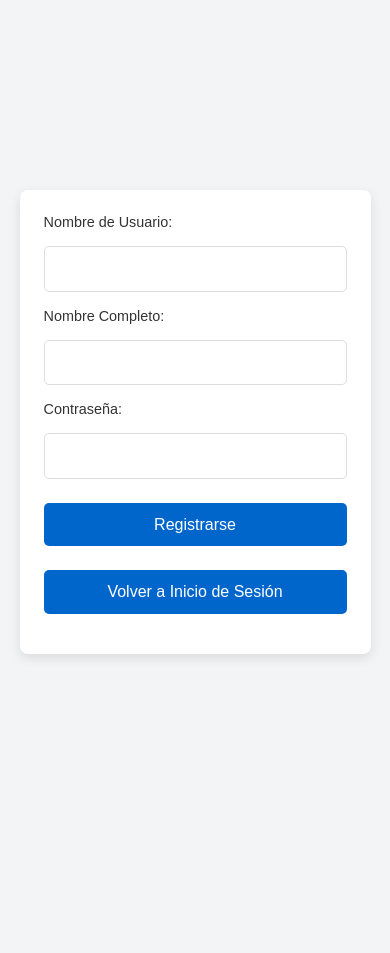
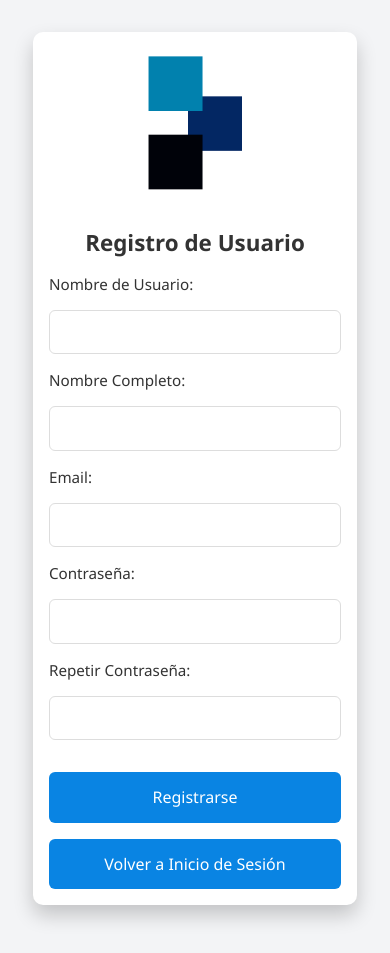
Before and after one commit to Dmasc67/AA02.-Actividad-Foro-DHC-SMM, a PHP site: page /registro.php in a window 390 px wide. Before the commit the page ends 658 px from the top, so only its background shows below. Run offline with PHP 8.4, Linux system fonts and the light colour scheme.

Commit message:
registro

```diff
--- a/index.php
+++ b/index.php
@@ -7,7 +7,7 @@
 <head>
     <meta charset="UTF-8">
     <meta name="viewport" content="width=device-width, initial-scale=1.0">
-    <title>Login - ChatPro</title>
+    <title>Login - ForoPro</title>
     <link rel="stylesheet" href="styles/styles.css">
     <link rel="icon" href="img/Ico Imagotipo.ico" type="image/x-icon">
 </head>
--- a/registro.php
+++ b/registro.php
@@ -6,46 +6,81 @@
 <head>
     <meta charset="UTF-8">
     <meta name="viewport" content="width=device-width, initial-scale=1.0">
-    <title>Registro - ChatPro</title>
+    <title>Registro - ForoPro</title>
     <link rel="stylesheet" href="styles/styles.css">
     <link rel="icon" href="img/Ico Imagotipo.ico" type="image/x-icon">
 </head>
 <body>
+    <div class="page-container">
+        <div class="form-container">
             <form action="php/validacionRegistro.php" method="POST">
+            <div class="logo-container">
+                <img src="img/Imagotipo.png" alt="Logo del Sitio" class="logo">
+            </div>
+                <h2>Registro de Usuario</h2>
+
+                <div class="input-group">
                     <label for="user">Nombre de Usuario:</label>
                     <input type="text" id="user" name="user" value="<?php if (isset($_SESSION['user'])) echo $_SESSION['user'];?>">
                     <?php if (isset($_GET['userVacio'])) {
-            echo 'Usuario vacío. Introduce un nombre de usuario válido, por favor.<br>';
+                        echo '<p class="error-message">Usuario vacío. Introduce un nombre de usuario válido, por favor.</p>';
                     } ?>
                     <?php if (isset($_GET['userError'])) {
-            echo 'Usuario no válido. Introduce un nombre de usuario válido, por favor.<br>';
+                        echo '<p class="error-message">Usuario no válido. Introduce un nombre de usuario válido, por favor.</p>';
                     } ?>
-        <br>
+                </div>
+
+                <div class="input-group">
                     <label for="nombre">Nombre Completo:</label>
-        <input type="input" id="nombre" name="nombre" value="<?php if (isset($_SESSION['nombre'])) echo $_SESSION['nombre'];?>"/>
+                    <input type="text" id="nombre" name="nombre" value="<?php if (isset($_SESSION['nombre'])) echo $_SESSION['nombre'];?>">
                     <?php if (isset($_GET['nombreVacio'])) {
-            echo 'Usuario vacío. Introduce un nombre de usuario válido, por favor.<br>';
+                        echo '<p class="error-message">Nombre vacío. Introduce un nombre completo válido, por favor.</p>';
                     } ?>
                     <?php if (isset($_GET['nombreError'])) {
-            echo 'Usuario no válido. Introduce un nombre de usuario válido, por favor.<br>';
+                        echo '<p class="error-message">Nombre no válido. Introduce un nombre completo válido, por favor.</p>';
                     } ?>
-        <br>
+                </div>
+
+                <div class="input-group">
+                    <label for="email">Email:</label>
+                    <input type="text" id="email" name="email" value="<?php if (isset($_SESSION['email'])) echo $_SESSION['email'];?>">
+                    <?php if (isset($_GET['emailVacio'])) {
+                        echo '<p class="error-message">Email vacío. Introduce un Email válido, por favor.</p>';
+                    } ?>
+                    <?php if (isset($_GET['emailError'])) {
+                        echo '<p class="error-message">Email no válido. Introduce un Email válido, por favor.</p>';
+                    } ?>
+                </div>
+
+                <div class="input-group">
                     <label for="pwd">Contraseña:</label>
                     <input type="password" id="pwd" name="pwd" minlength="8">
                     <?php if (isset($_GET['pwdVacio'])) {
-            echo 'Contrasena vacía. Introduce una contrasena válida, por favor.<br>';
+                        echo '<p class="error-message">Contraseña vacía. Introduce una contraseña válida, por favor.</p>';
                     } ?>
                     <?php if (isset($_GET['pwdError'])) {
-            echo 'Contraseña no válida. Introduce una contrasena válida, por favor.<br>';
+                        echo '<p class="error-message">Contraseña no válida. Introduce una contraseña válida, por favor.</p>';
                     } ?>
-        <br>
+                </div>
+
+                <div class="input-group">
+                    <label for="pwdRepeat">Repetir Contraseña:</label>
+                    <input type="password" id="pwdRepeat" name="pwdRepeat" minlength="8">
+                    <?php if (isset($_GET['pwdNoMatch'])) {
+                        echo '<p class="error-message">Las contraseñas no coinciden. Inténtalo de nuevo.</p>';
+                    } ?>
+                </div>
 
                 <?php if (isset($_GET['existe'])) {
-            echo "<p style='text-align: center;'>El usuario ya existe. Introduce otro usuario.</p>";
+                    echo "<p class='error-message'>El usuario o el Email ya existen. Introduce otro usuario o Email.</p>";
                 } ?>
+
                 <input type="submit" name="registro" value="Registrarse">
                 <input type="submit" name="index" value="Volver a Inicio de Sesión">
             </form>
+        </div>
+    </div>
+
     <?php
         session_unset();
         session_destroy();
--- a/styles/styles.css
+++ b/styles/styles.css
@@ -1,97 +1,151 @@
-/* Estilos Generales */
+/* Reset de estilos */
 * {
     margin: 0;
     padding: 0;
     box-sizing: border-box;
-    font-family: Arial, sans-serif;
+    font-family: 'Segoe UI', Tahoma, Geneva, Verdana, sans-serif;
 }
 
 body {
     display: flex;
     justify-content: center;
-    align-items: center;
-    height: 100vh;
+    align-items: flex-start;
     background-color: #f3f4f6;
-    color: #333;
+    color: #fff;
+    padding-top: 1rem;
+    padding-bottom: 2rem;
 }
 
-/* Estilos del formulario */
-form {
-    background-color: #fff;
+.form-container {
+    background: #ffffff;
     padding: 2rem;
     width: 100%;
     max-width: 400px;
-    border-radius: 8px;
-    box-shadow: 0px 4px 12px rgba(0, 0, 0, 0.1);
+    border-radius: 10px;
+    box-shadow: 0 10px 20px rgba(0, 0, 0, 0.2);
+    text-align: center;
+    margin-top: 0.5rem;
+}
+
+/* Logo - Ocultarlo por defecto */
+.logo-container {
+    display: none; /* Ocultar el logo en pantallas más grandes */
 }
 
 form h2 {
-    text-align: center;
-    color: #4A4A4A;
+    font-size: 1.8rem;
+    color: #333;
     margin-bottom: 1rem;
+    font-weight: bold;
+}
+
+.input-group {
+    margin-bottom: 1.5rem;
+    text-align: left;
 }
 
 label {
-    font-size: 0.9rem;
+    font-size: 0.95rem;
     color: #333;
     margin-bottom: 0.5rem;
     display: block;
 }
 
 input[type="text"],
-input[type="input"],
 input[type="password"],
 input[type="submit"] {
     width: 100%;
-    padding: 0.8rem;
-    border-radius: 5px;
+    padding: 0.9rem;
+    border-radius: 6px;
     border: 1px solid #ddd;
     margin-top: 0.5rem;
-    margin-bottom: 1rem;
     font-size: 1rem;
+    transition: all 0.3s ease-in-out;
 }
 
 input[type="text"]:focus,
 input[type="password"]:focus {
-    border-color: #0066cc;
+    border-color: #0984e3;
+    box-shadow: 0px 0px 8px rgba(9, 132, 227, 0.6);
     outline: none;
-    box-shadow: 0px 0px 5px rgba(0, 102, 204, 0.3);
 }
 
-/* Botones */
 input[type="submit"] {
-    background-color: #0066cc;
+    background: #0984e3;
     color: #fff;
     border: none;
     cursor: pointer;
-    transition: background-color 0.3s ease;
+    transition: background-color 0.3s ease, transform 0.2s ease;
+    margin-top: 1rem;
 }
 
 input[type="submit"]:hover {
-    background-color: #004a99;
+    background: #74b9ff;
+    transform: scale(1.02);
 }
 
-/* Mensajes de error */
-p,
-span {
-    color: #d9534f;
-    font-size: 0.85rem;
-    margin-top: -0.5rem;
-    margin-bottom: 0.5rem;
-    display: block;
+input[type="submit"]:active {
+    transform: scale(0.98);
 }
 
-/* Estilos para mensajes de error */
-form .error-message {
-    color: #d9534f;
+.error-message {
+    color: #d63031;
     font-size: 0.9rem;
-    text-align: center;
+    margin-top: 0.5rem;
 }
 
-/* Media Query para pantallas pequeÃ±as */
-@media (max-width: 480px) {
-    form {
-        padding: 1.5rem;
-        width: 90%;
+@media (max-width: 768px) {
+    html, body {
+        overflow-x: hidden; /* Ocultar cualquier desbordamiento horizontal */
+    }
+
+    .form-container {
+        padding: 1rem; /* Reducir el padding para pantallas pequeñas */
+        width: 90%; /* Ocupar un buen porcentaje del ancho del viewport sin causar desbordamiento */
+        margin: 1rem auto; /* Centrado con margen consistente */
+    }
+
+    /* Mostrar el logo solo en pantallas pequeñas */
+    .logo-container {
+        display: block; /* Mostrar el logo solo en pantallas pequeñas */
+        margin-bottom: 1.5rem; /* Espacio entre el logo y el título */
+    }
+
+    .logo {
+        max-width: 150px; /* Ajustar el tamaño máximo del logo para móviles */
+        height: auto;
+        margin: 0 auto; /* Asegurarse de que esté centrado */
+    }
+
+    form h2 {
+        font-size: 1.4rem; /* Reducir un poco el tamaño del título para mejor ajuste */
+        margin-bottom: 1rem; /* Asegurar espacio suficiente pero no excesivo */
+    }
+
+    .input-group {
+        margin-bottom: 1rem; /* Compactar espacio entre grupos */
+        width: 100%; /* Asegurarse de que el grupo no exceda el ancho del contenedor */
+    }
+
+    input[type="text"],
+    input[type="password"] {
+        padding: 0.7rem; /* Reducir el padding para mejor ajuste en pantallas pequeñas */
+        font-size: 0.95rem;
+        width: 100%; /* Garantizar que no haya desbordamiento horizontal */
+    }
+
+    input[type="submit"] {
+        padding: 0.9rem;
+        font-size: 1rem;
+        width: 100%; /* Asegurar que el botón ocupe todo el ancho sin desbordarse */
+        box-sizing: border-box; /* Asegurarse de que el `padding` esté incluido en el `width` */
+    }
+
+    .input-group-buttons {
+        display: flex;
+        flex-direction: column; /* Colocar los botones uno debajo del otro en móviles */
+        gap: 0.8rem; /* Espacio reducido entre botones */
+        margin-top: 1rem; /* Ajustar margen superior */
+        width: 100%; /* Ajustar ancho al contenedor */
     }
 }
```
Also changed, not shown: php/conexion.php (+4 -4 lines), php/validacionRegistro.php (added, +93 -0 lines), sql/db_foro.sql (+8 -14 lines), php/validacionLogin.php (added), sql/esquema_db_foro.png (added). Lines whose indentation alone changed are shown as unchanged.
